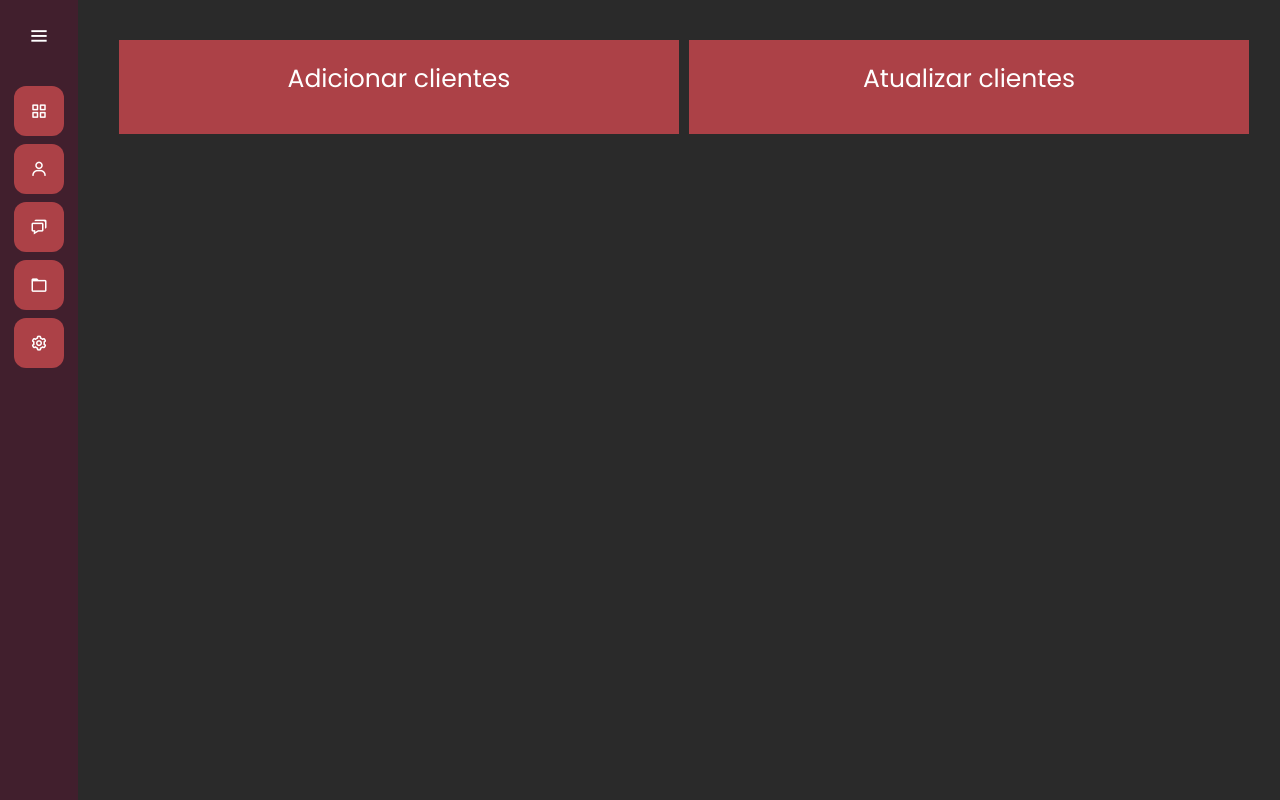
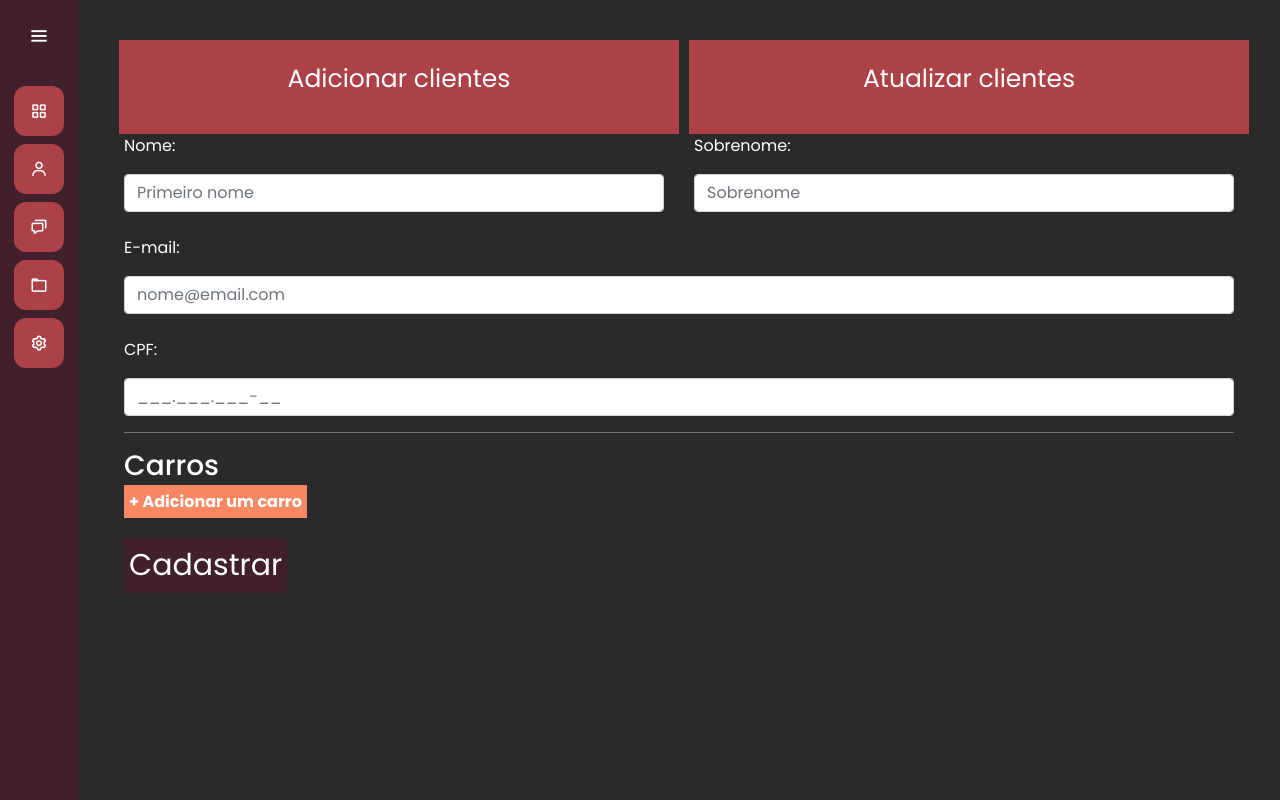
Before and after one commit to Isaac2109/Meca-jato, a Django app: template clientes/templates/clientes.html in a window 1280 px wide. Run offline with Django 4.2, Linux system fonts and the light colour scheme; the template is opened without the code that fills it, so the values that code supplies are empty.

Commit message:
Adicionando funcionalidades na pagina de clientes

```diff
--- a/clientes/templates/clientes.html
+++ b/clientes/templates/clientes.html
@@ -17,6 +17,41 @@
                 <p class="text-card">Atualizar clientes</p>
             </div>
         </div>
+
+        <div class="adicionar-cliente">
+            <form action="{% url 'clientes' %}" method="POST">{% csrf_token %}
+                <div class="row">
+                    <div class="col-md">
+                        <p>Nome:</p>
+                        <input type="text" class="form-control" placeholder="Primeiro nome">
+                    </div>
+                    <div class="col-md">
+                        <p>Sobrenome:</p>
+                        <input type="text" class="form-control" placeholder="Sobrenome">
+                    </div>
+                </div>
+                <br>
+                <p>E-mail:</p>
+                <input type="email" class="form-control" placeholder="nome@email.com" name="email">
+                <br>
+                <p>CPF:</p>
+                <input type="text" class="form-control" placeholder="___.___.___-__" name="cpf">
+                <hr style="background-color:gray;">
+                <div class="add-carros">
+                    <h3>Carros</h3>
+                    <span class="btn-add-carros" onclick="add_carro()">+ Adicionar um carro</span>
+
+                    <div id="form-carro">
+
+                    </div>
+
+                </div>
+
+                <br>
+                <input type="submit" value="Cadastrar" class="btn-principal">
+
+            </form>
+        </div>
     </div>
-
+    <script src="{% static 'clientes/js/clientes.js' %}"></script>
 {% endblock %}
--- /dev/null
+++ b/templates/static/clientes/js/clientes.js
@@ -0,0 +1,8 @@
+function add_carro() {
+
+    container = document.getElementById('form-carro')
+
+    html = "<br> <div class='row'> <div class='col-md'> <input type='text' placeholder='carro' class='form-control name='carro'> </div> <div class='col-md'> <input type='text' placeholder='Placa' class='form-control name='placa'> </div> <div class='col-md'> <input type='number' placeholder='Ano' class='form-control' name='ano'> </div> </div>"
+
+    container.innerHTML += html
+}
```
